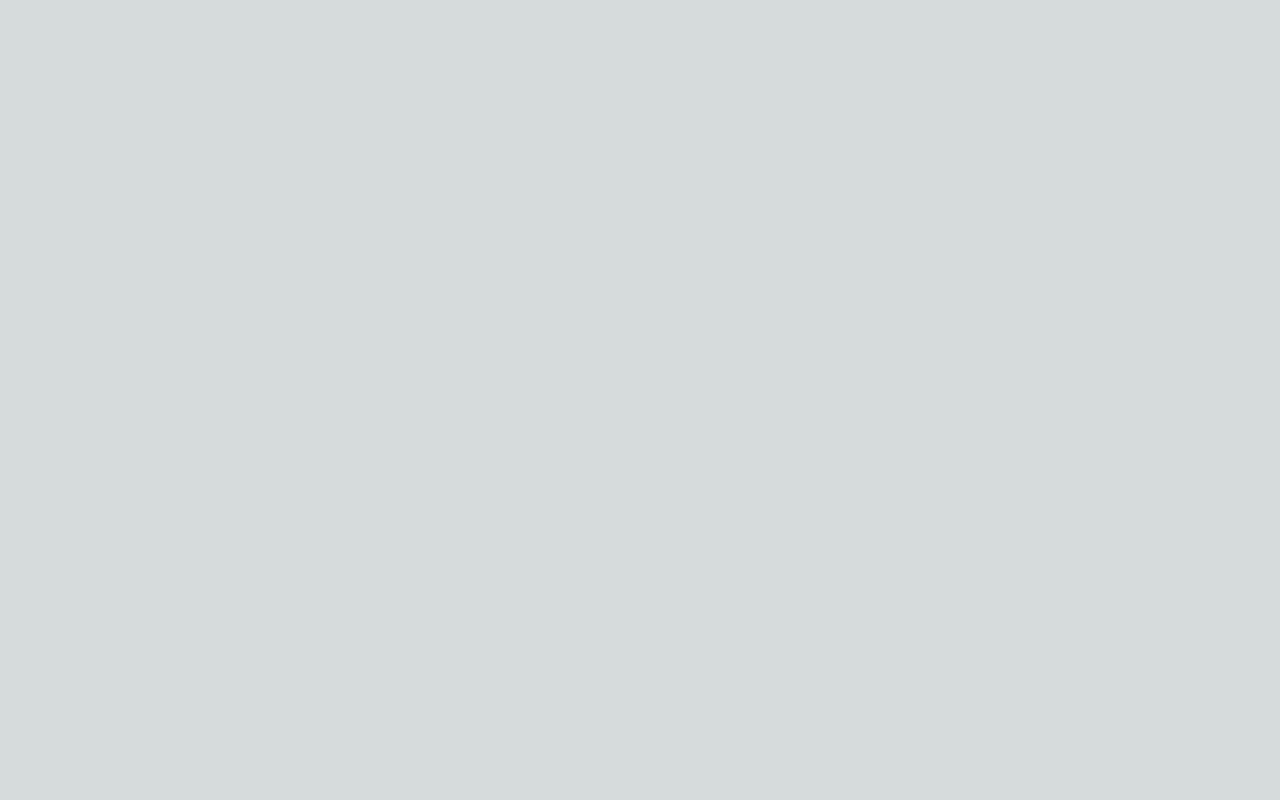
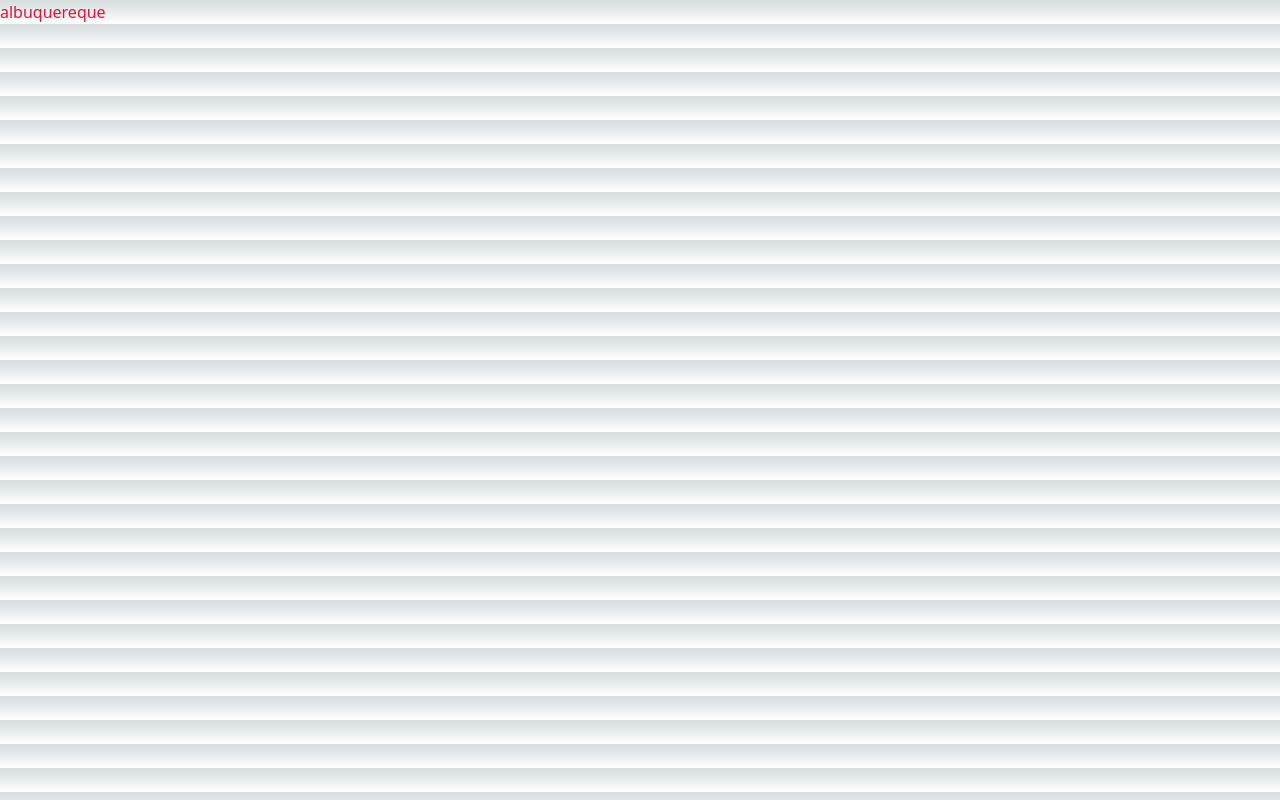
Before and after one commit to viniciusgit2/hiper, a Next.js app: page /comunicacao/direta/pai in a window 1280 px wide. Built offline with nearby package versions, Linux system fonts and the light colour scheme.

Commit message:
completo

```diff
--- a/src/pages/comunicacao/direta/filho.jsx
+++ b/src/pages/comunicacao/direta/Filho.jsx
@@ -1,3 +1,3 @@
-export default function filho (props){
+export default function Filho (props){
     return (<div><h2>{props.familia}</h2></div>)
 }
--- a/src/pages/comunicacao/direta/direta.jsx
+++ /dev/null
@@ -1,7 +0,0 @@
-export default function direta (){
-    return (
-        <div>
-        <h1> direta</h1>
-        </div>
-    )
-}
--- a/src/pages/comunicacao/direta/pai.jsx
+++ b/src/pages/comunicacao/direta/pai.jsx
@@ -1,8 +1,8 @@
-import filho from "./filho"
+import Filho from "./Filho"
 export default function pai(){
     return (
         <div>
-            <filho></filho>
+            <Filho familia='albuquereque'></Filho>
         </div>
     )
 }
--- a/src/pages/index.jsx
+++ b/src/pages/index.jsx
@@ -15,4 +15,3 @@ export default function Home() {
 </div>
   );
 }
-//esse comunicao nao ta pronto ainda
--- a/src/pages/render/condicional1.jsx
+++ b/src/pages/render/condicional1.jsx
@@ -1,5 +1,4 @@
 import ParouImpar from "../basicos/componentes/Parouimpar";
-import parouompar from "../basicos/componentes/Parouimpar";
 export default function condicional() {
   return (
     <div>
```
